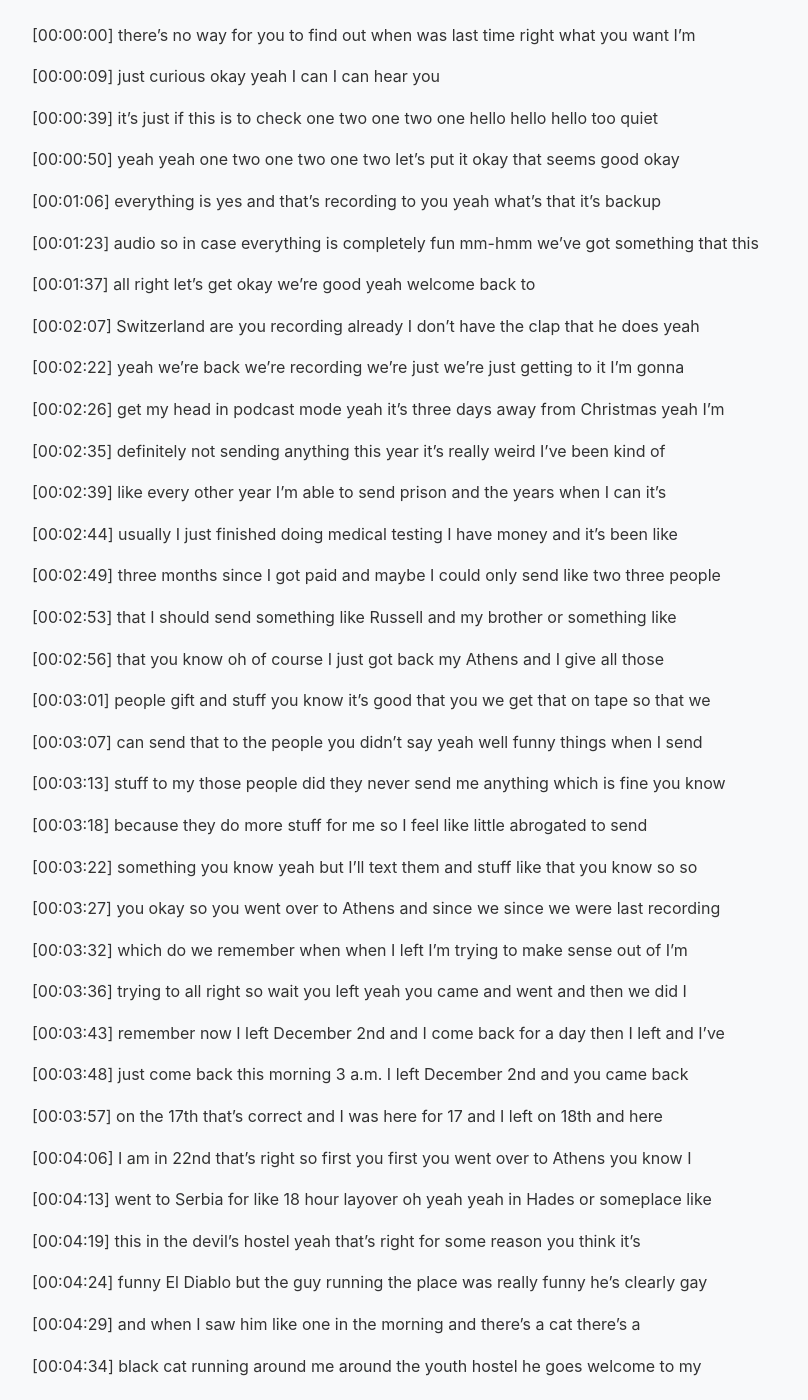
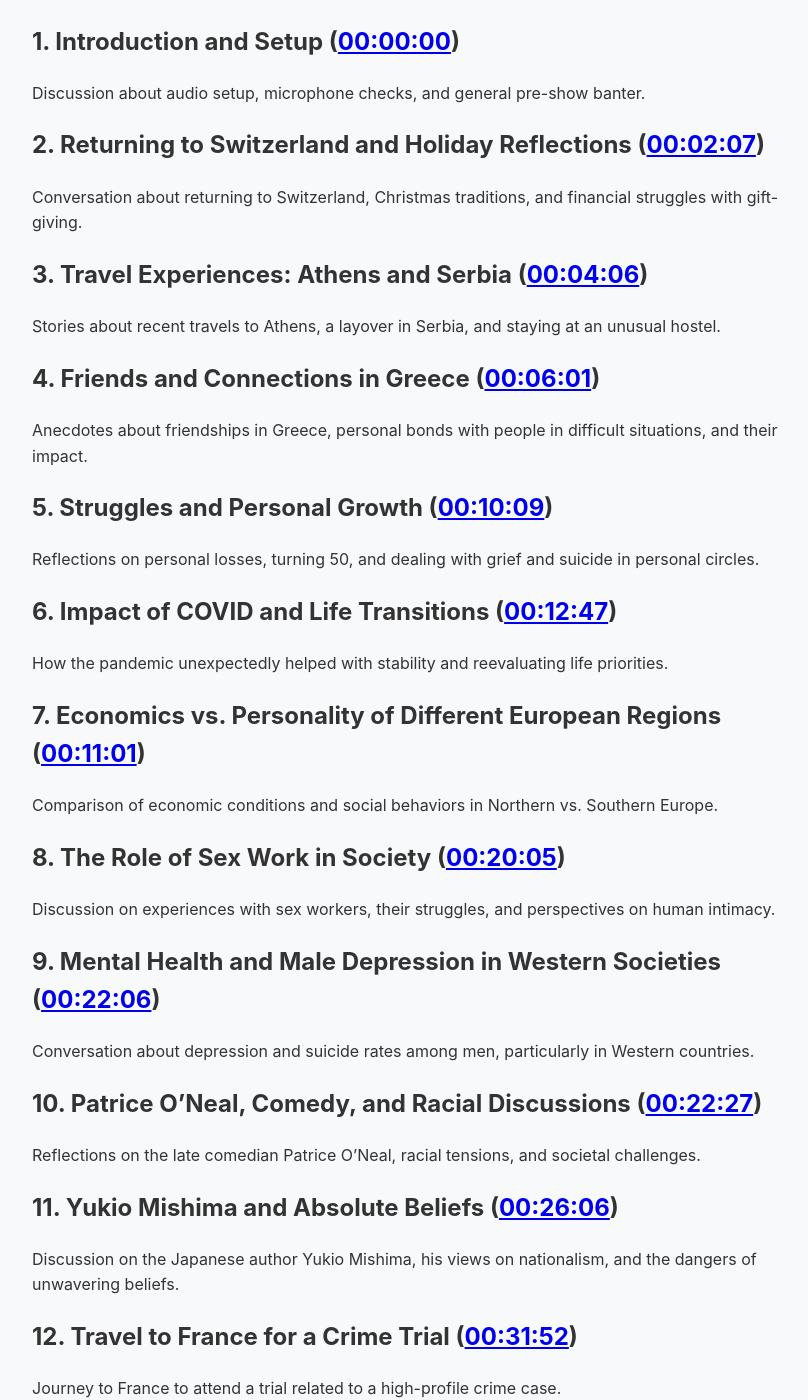
Before and after one commit to harryf/yoshi-podcasts, a Jekyll site: the page built from _transcripts/episode-015-transcript.md, in a window 1280 px wide and 1400 px high, scrolled down 419 px. Shown: the whole window, without its empty margins (228-1036 px from the left). Built offline with Jekyll 4.4.1, drawn with Linux system fonts in a browser that asks for light colours; some of the changed text lies outside the part shown.

Commit message:
Ep 15 summary and content review

```diff
--- a/_transcripts/episode-015-transcript.md
+++ b/_transcripts/episode-015-transcript.md
@@ -3,6 +3,100 @@ layout: transcript
 title: Episode 015 - Transcript
 permalink: "/transcripts/episode-015/"
 ---
+# Summary
+
+## 1. Introduction and Setup (<a href="#00-00-00">00:00:00</a>)
+Discussion about audio setup, microphone checks, and general pre-show banter.
+
+## 2. Returning to Switzerland and Holiday Reflections (<a href="#00-02-07">00:02:07</a>)
+Conversation about returning to Switzerland, Christmas traditions, and financial struggles with gift-giving.
+
+## 3. Travel Experiences: Athens and Serbia (<a href="#00-04-06">00:04:06</a>)
+Stories about recent travels to Athens, a layover in Serbia, and staying at an unusual hostel.
+
+## 4. Friends and Connections in Greece (<a href="#00-06-01">00:06:01</a>)
+Anecdotes about friendships in Greece, personal bonds with people in difficult situations, and their impact.
+
+## 5. Struggles and Personal Growth (<a href="#00-10-09">00:10:09</a>)
+Reflections on personal losses, turning 50, and dealing with grief and suicide in personal circles.
+
+## 6. Impact of COVID and Life Transitions (<a href="#00-12-47">00:12:47</a>)
+How the pandemic unexpectedly helped with stability and reevaluating life priorities.
+
+## 7. Economics vs. Personality of Different European Regions (<a href="#00-11-01">00:11:01</a>)
+Comparison of economic conditions and social behaviors in Northern vs. Southern Europe.
+
+## 8. The Role of Sex Work in Society (<a href="#00-20-05">00:20:05</a>)
+Discussion on experiences with sex workers, their struggles, and perspectives on human intimacy.
+
+## 9. Mental Health and Male Depression in Western Societies (<a href="#00-22-06">00:22:06</a>)
+Conversation about depression and suicide rates among men, particularly in Western countries.
+
+## 10. Patrice O’Neal, Comedy, and Racial Discussions (<a href="#00-22-27">00:22:27</a>)
+Reflections on the late comedian Patrice O’Neal, racial tensions, and societal challenges.
+
+## 11. Yukio Mishima and Absolute Beliefs (<a href="#00-26-06">00:26:06</a>)
+Discussion on the Japanese author Yukio Mishima, his views on nationalism, and the dangers of unwavering beliefs.
+
+## 12. Travel to France for a Crime Trial (<a href="#00-31-52">00:31:52</a>)
+Journey to France to attend a trial related to a high-profile crime case.
+
+## 13. The Dominique Pitico Case and Legal Implications (<a href="#00-33-02">00:33:02</a>)
+Breakdown of the crime case involving Dominique Pitico and how it affected French legal discourse.
+
+## 14. True Crime Fascination and Investigative Travel (<a href="#00-37-24">00:37:24</a>)
+Reflections on visiting crime scenes and understanding criminal psychology.
+
+## 15. Meaningful Conversations Through Travel (<a href="#00-37-56">00:37:56</a>)
+Unexpected human connections and deep discussions with strangers during travel.
+
+## 16. Observations on Law and Justice in Different Countries (<a href="#00-42-15">00:42:15</a>)
+Thoughts on how different cultures and legal systems handle crime and justice.
+
+## 17. Reflections on Mortality and Legacy (<a href="#00-44-07">00:44:07</a>)
+Closing discussion on life, death, and understanding human behavior through crime and history.
+
+---
+
+# Problematic Content Review
+
+## Sex Work and Brothels (<a href="#00-15-09">00:15:09</a>)
+- **Sensitivity Level:** 😱😱😱
+- **Reason:** Discussions about sex work and brothels could be flagged by YouTube for adult content.
+- **Start Timestamp:** 00:15:09
+- **End Timestamp:** 00:16:49
+
+## Sexual Assault and Crime Cases (<a href="#00-32-03">00:32:03</a>)
+- **Sensitivity Level:** 😱😱😱😱😱
+- **Reason:** Mentions of sexual assault and specific crime cases could be highly sensitive and violate community guidelines.
+- **Start Timestamp:** 00:32:03
+- **End Timestamp:** 00:37:08
+
+## Drug Use and Addiction (<a href="#00-06-13">00:06:13</a>)
+- **Sensitivity Level:** 😱😱😱😱
+- **Reason:** References to drug use and addiction could trigger demonetization or content restrictions.
+- **Start Timestamp:** 00:06:13
+- **End Timestamp:** 00:07:12
+
+## Suicide and Self-Harm (<a href="#00-11-49">00:11:49</a>)
+- **Sensitivity Level:** 😱😱😱😱😱
+- **Reason:** Discussions about suicide may require sensitive handling and could be flagged by YouTube.
+- **Start Timestamp:** 00:11:49
+- **End Timestamp:** 00:13:38
+
+## Explicit Violence and Crime Reenactment (<a href="#00-42-15">00:42:15</a>)
+- **Sensitivity Level:** 😱😱😱😱
+- **Reason:** Graphic discussions about crime reenactments or violent acts may be considered too explicit.
+- **Start Timestamp:** 00:42:15
+- **End Timestamp:** 00:44:07
+
+## Racial Discussions and Stereotyping (<a href="#00-22-06">00:22:06</a>)
+- **Sensitivity Level:** 😱😱😱
+- **Reason:** Discussions about race, particularly in a negative or stereotypical context, could be controversial.
+- **Start Timestamp:** 00:22:06
+- **End Timestamp:** 00:24:49
+
+---
 
 # Transcript
 
```
Also changed, not shown: _episodes/episode-015.md (+4 -2 lines).
